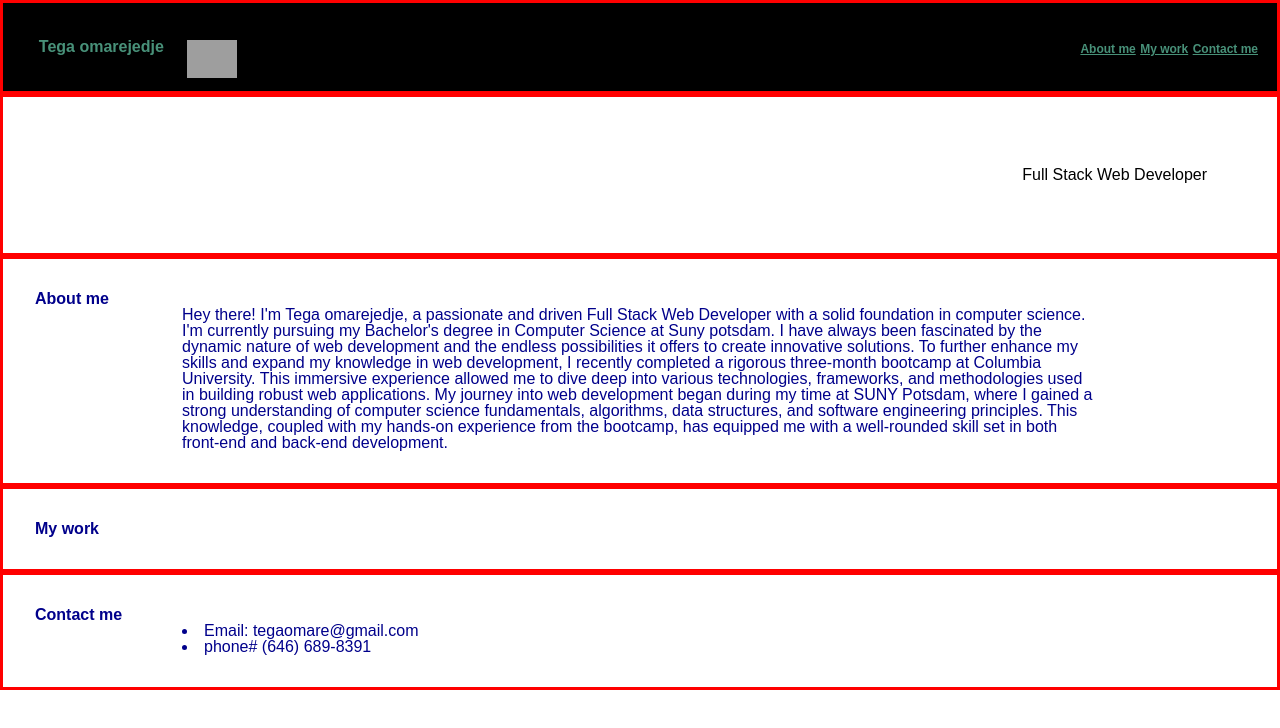
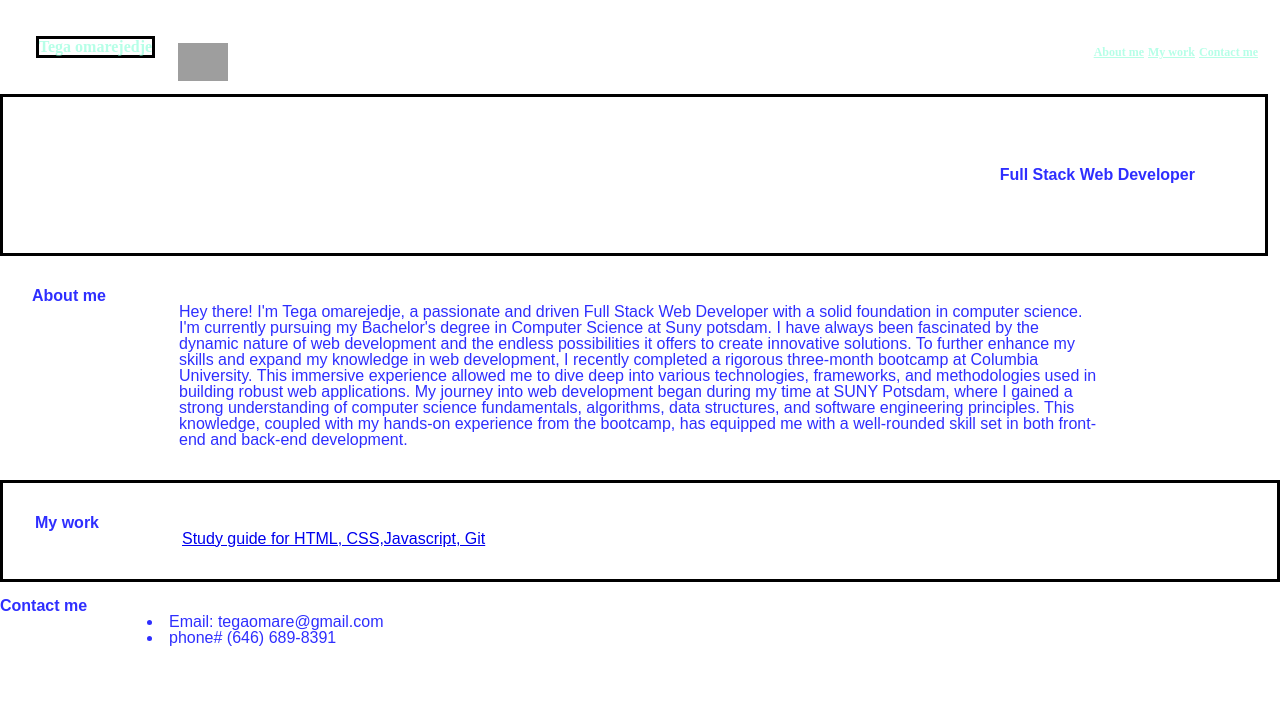
Before and after one commit to tegaomare/Professional-Portfolio, a plain HTML site: page index.html in a window 1280 px wide. Drawn offline with Linux system fonts and the light colour scheme; grey boxes are pictures that could not be loaded.

Commit message:
updated my style file

```diff
--- a/assets/css/style.css
+++ b/assets/css/style.css
@@ -1,21 +1,29 @@
-
+:root{
+  --main_color: rgba(127, 255, 212, 0.568);
+  --sub_color: rgba(0, 0, 255, 0.82);
+}
 header  {
     display: flex;
     align-items: flex-end;
     padding: 1%;
-    background-color:black;
-    color: rgba(127, 255, 212, 0.568);
+    border-color: darkgrey;
+    color: var(--main_color);
     flex-wrap: wrap;
-    border: solid red;
+    font-family: serif;
   }
-  div{
+  .subheading{
     display: flex;
     justify-content: flex-end;
     padding: 70px;
-    border: solid red;
+    border: 3px solid black;
+    color: var(--sub_color);
+  }
+  .subheading{
+    margin-right: 12px;
   }
   .developer-name{
     margin: 23px;
+    border: 3px solid black;
   }
 img{
     display: flex;
@@ -40,10 +48,6 @@ nav a {
   nav a:hover {
     color: yellow;
   }
-  .aside, h2{
-    margin-right: auto;
-
-  }
   p, li{
     margin-inline: 147px;
     text-align: left;
@@ -51,29 +55,28 @@ nav a {
 .personal-information {
     border: 2em;
     padding: 2em;
-    color:rgb(0, 0, 139);
-    border: solid red;
+    color: var(--sub_color);
+
 }
-.work-information:hover{
-    color: grey;
+.work-information a:hover{
+    color: yellow;
     box-shadow: 12px;
-    border: solid red;
 }
 .work-information{
-    border:2em;
+    border: 3px solid black;
     padding: 2em;
-    color: darkblue;
-    border: solid red;
+    color: var(--sub_color);
+    border: 3px solid black;
 }
 .contact-information{
-    border-box: 200px;
+  display: inline;
+    border: 2em;
     padding: 2em;
-    color:darkblue;
-    border: solid red;
+    color: var(--sub_color);
 }
 @media screen and (max-width:768px) {
     body{
-    background-color: rgba(0, 0, 255, 0.642);
+    background-color: gray;
     flex-direction: column;
     }
 
--- a/index.html
+++ b/index.html
@@ -18,9 +18,7 @@
               <li><a href="#">Contact me</a></li>
           </nav>
     </header>
-    <section>
-    <div>Full Stack Web Developer</div>
-    </section>
+    <section class="subheading" ><h3>Full Stack Web Developer</h3></section>
 
     <main>
         <section class="personal-information"><h2>About me</h2>
@@ -33,7 +31,7 @@
     </p>
     </section>
         <section class="work-information"><h2>My work</h2>
-
+             <a href="https://tegaomare.github.io/prework-study-guide/"><p>Study guide for HTML, CSS,Javascript, Git</p></a>
         </section>
         <section class="contact-information"><h2>Contact me</h2>
         <li>Email: tegaomare@gmail.com</li>
```
